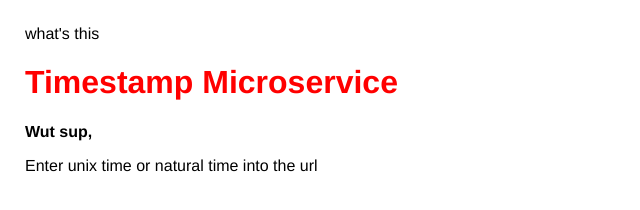
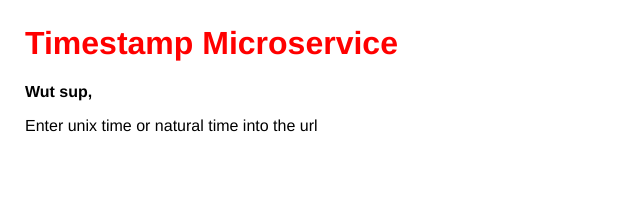
Before and after one commit to zoeyle/time-stampfcc, a website: page views/index.html in a window 1280 px wide. Shown: the whole page, without its empty margins (0-640 px from the left). Drawn offline with nearby package versions, Linux system fonts and the light colour scheme; no server answers.

Commit message:
💔👓 Checkpoint views/index.html:565149 server.js:565149

```diff
--- a/server.js
+++ b/server.js
@@ -13,7 +13,7 @@ app.use(express.static('public'));
 
 
 
-// http://expressjs.com/en/starter/basic-routing.htmlhttps://timestamp-ms.herokuapp.com/December%2015,%202015
+// http://expressjs.com/en/starter/basic-routing.html
 app.get("/", function (request, response) {
   response.sendFile(__dirname + '/views/index.html');
 });
--- a/views/index.html
+++ b/views/index.html
@@ -21,10 +21,10 @@
     <meta name="viewport" content="width=device-width, initial-scale=1">
     <link rel="stylesheet" href="/style.css">
   </head>
-  <div class="container-fluid">
+<!--   <div class="container-fluid">
    <div class = "row" >
     <div class = "col-sm-3"> <p>what's this</p></div>
-    <div class = "col-sm-6">
+    <div class = "col-sm-6"> -->
   <body>
     <header>
       <h1>
```
